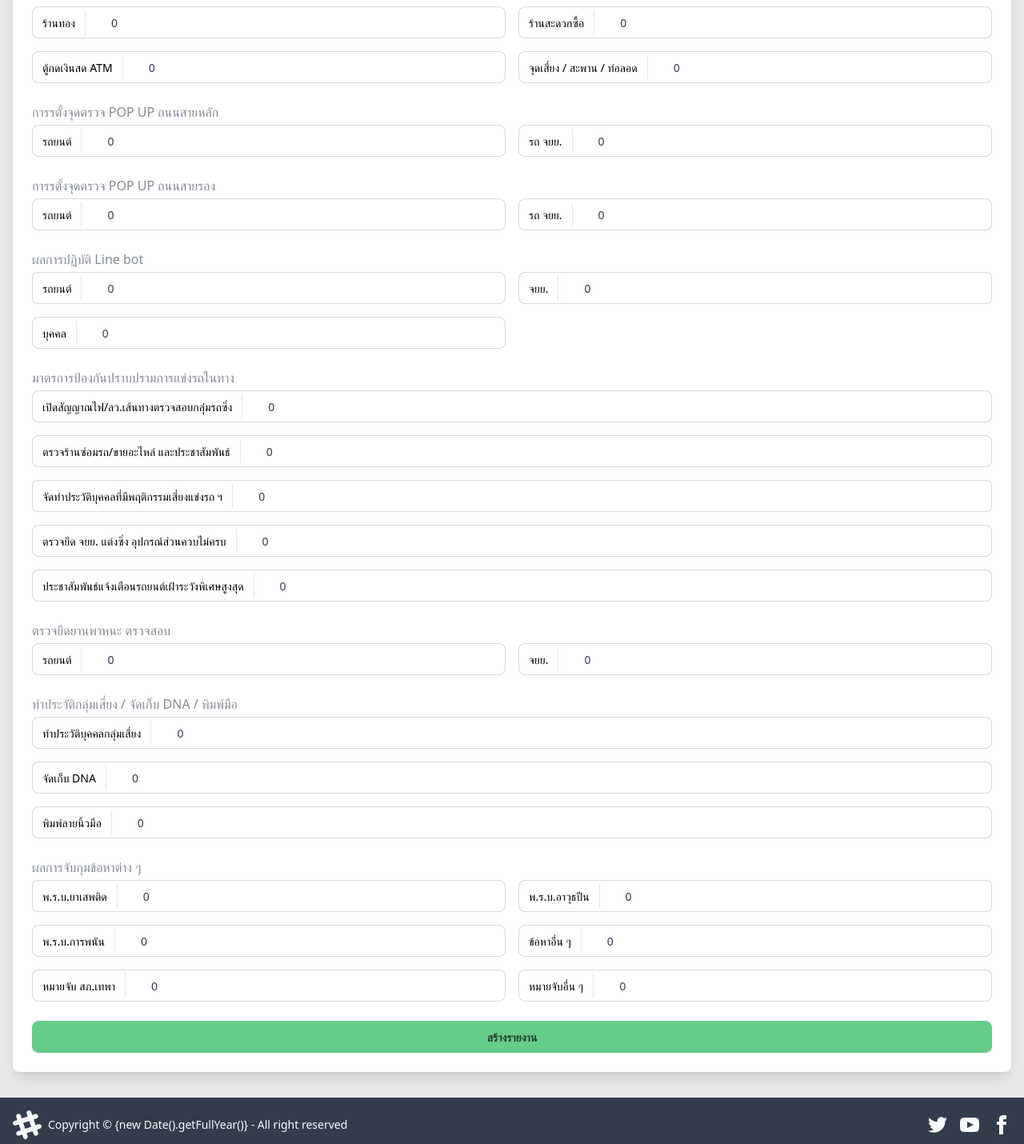
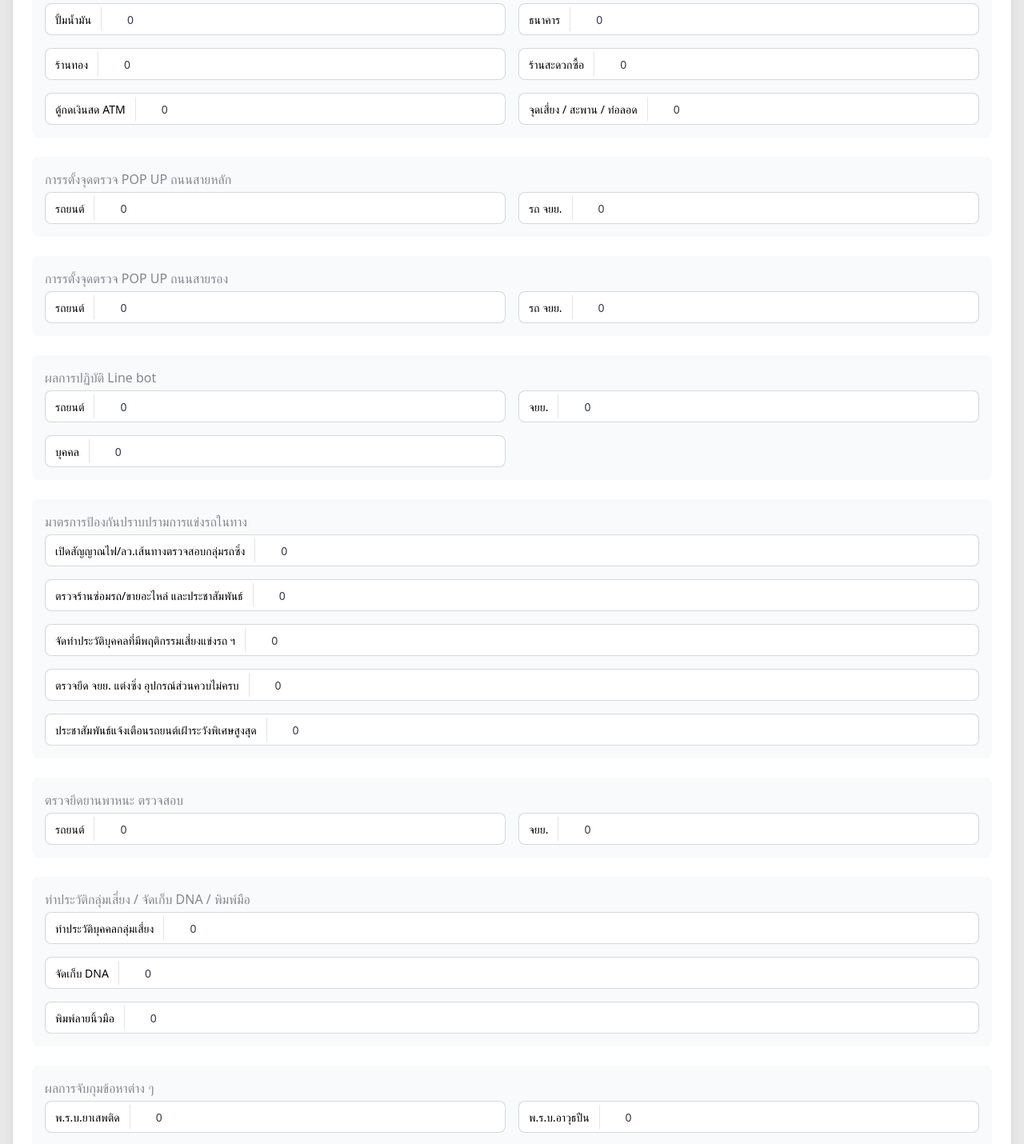
Before and after one commit to s0ci4lx/tp-report, a Vue app: page /prevention in a window 1280 px wide. Shown: the part 1320-2750 px from the top of the page at 80% size. Built offline with nearby package versions, Linux system fonts and the light colour scheme.

Commit message:
Create form por success and don't save data

```diff
--- a/src/components/Footer.vue
+++ b/src/components/Footer.vue
@@ -3,7 +3,12 @@
     class="footer sm:footer-horizontal bg-neutral text-neutral-content items-center p-4"
   >
     <aside class="grid-flow-col items-center">
-      <svg
+      <img
+        class="w-12"
+        src="https://www.appsheet.com/template/gettablefileurl?appName=Upload_Picture-2027633&tableName=Picture&fileName=Picture_Images%2F06-20-2023%2019-10-41.Picture.121108.png"
+        alt=""
+      />
+      <!-- <svg
         width="36"
         height="36"
         viewBox="0 0 24 24"
@@ -15,8 +20,8 @@
         <path
           d="M22.672 15.226l-2.432.811.841 2.515c.33 1.019-.209 2.127-1.23 2.456-1.15.325-2.148-.321-2.463-1.226l-.84-2.518-5.013 1.677.84 2.517c.391 1.203-.434 2.542-1.831 2.542-.88 0-1.601-.564-1.86-1.314l-.842-2.516-2.431.809c-1.135.328-2.145-.317-2.463-1.229-.329-1.018.211-2.127 1.231-2.456l2.432-.809-1.621-4.823-2.432.808c-1.355.384-2.558-.59-2.558-1.839 0-.817.509-1.582 1.327-1.846l2.433-.809-.842-2.515c-.33-1.02.211-2.129 1.232-2.458 1.02-.329 2.13.209 2.461 1.229l.842 2.515 5.011-1.677-.839-2.517c-.403-1.238.484-2.553 1.843-2.553.819 0 1.585.509 1.85 1.326l.841 2.517 2.431-.81c1.02-.33 2.131.211 2.461 1.229.332 1.018-.21 2.126-1.23 2.456l-2.433.809 1.622 4.823 2.433-.809c1.242-.401 2.557.484 2.557 1.838 0 .819-.51 1.583-1.328 1.847m-8.992-6.428l-5.01 1.675 1.619 4.828 5.011-1.674-1.62-4.829z"
         ></path>
-      </svg>
-      <p>Copyright © {new Date().getFullYear()} - All right reserved</p>
+      </svg> -->
+      <p>Copyright © 2025 - สถานีตำรวจภูธรเทพา</p>
     </aside>
     <nav class="grid-flow-col gap-4 md:place-self-center md:justify-self-end">
       <a>
--- a/src/views/PreventionView.vue
+++ b/src/views/PreventionView.vue
@@ -15,7 +15,8 @@ const goBack = () => {
   router.push({ name: "home" });
 };
 
-const selectedWorkType = ref(""); // สายงานที่เลือก
+const showForm = ref(true); // ตัวแปรควบคุมการแสดงผลของฟอร์ม
+
 const formData = ref({
   dateTime: dayjs().format("YYYY-MM-DDTHH:mm"), // วันที่และเวลาปัจจุบัน
   workType: "งานป้องกันปราบปราม", // สายงานที่เลือก
@@ -151,9 +152,10 @@ const generateReport = () => {
     "D MMMM BB เวลา HH:mm น."
   );
 
+  showForm.value = false;
   let reportSections = [];
 
-  reportSections.push(`:: เรียน ผู้บังคับบัญชา
+  reportSections.push(`เรียน ผู้บังคับบัญชา
  สภ.เทพา วันที่ ${formattedDate}
 ภายใต้การอำนวยการของ
  พ.ต.อ.เฉลิมชัย เพชรกาศ ผกก.สภ.เทพา
@@ -247,6 +249,16 @@ const generateReport = () => {
   if (confiscate.length)
     reportSections.push(`🔹 ตรวจยึดยานพาหนะ :\n  ${confiscate.join("\n  ")}`);
 
+  let riskdna = [];
+  if (formData.value.riskProfileCount)
+    riskdna.push(`- บุคคลกลุ่มเสี่ยง ${formData.value.riskProfileCount} ราย`);
+  if (formData.value.dnaCollectionCount)
+    riskdna.push(`- จัดเก็บ DNA ${formData.value.dnaCollectionCount} ราย`);
+  if (formData.value.fingerprintCount)
+    riskdna.push(`- พิมพ์ลายนิ้วมือ ${formData.value.fingerprintCount} ราย`);
+  if (riskdna.length)
+    reportSections.push(`🔹 จัดทำประวัติบุคคล :\n  ${riskdna.join("\n  ")}`);
+
   let arrests = [];
   if (formData.value.drugArrestCount)
     arrests.push(`- พ.ร.บ.ยาเสพติด ${formData.value.drugArrestCount} ราย`);
@@ -282,10 +294,21 @@ const copyReport = () => {
 <template>
   <div class="min-h-screen bg-base-200 flex flex-col">
     <div class="container mx-auto px-4 py-8">
-      <button @click="goBack" class="btn btn-secondary mb-4">
-        กลับไปเลือกสายงาน
-      </button>
-      <div class="bg-base-100 shadow-lg rounded-lg p-6">
+      <div class="flex justify-between items-center">
+        <button @click="goBack" class="btn btn-secondary mb-4">
+          กลับไปเลือกสายงาน
+        </button>
+        <!-- ปุ่ม Show เพื่อแสดงฟอร์มอีกครั้ง -->
+        <button
+          v-if="!showForm"
+          @click="showForm = true"
+          class="btn btn-primary mb-4"
+        >
+          แก้ไขข้อมูล
+        </button>
+      </div>
+
+      <div v-if="showForm" class="bg-base-100 shadow-lg rounded-lg p-6">
         <h2 class="text-xl font-semibold mb-4">แบบฟอร์มงานป้องกันปราบปราม</h2>
 
         <!-- เพิ่มฟอร์มงานป้องกันปราบปรามที่นี่ -->
@@ -345,9 +368,11 @@ const copyReport = () => {
           </div>
 
           <!-- สิ่งที่ทำ (เลือกได้หลายรายการ) -->
-          <div>
+          <div class="bg-neutral-content p-4 rounded-lg hover:shadow-lg">
             <label class="label">
-              <span class="label-text">สิ่งที่ทำ (เลือกได้หลายรายการ)</span>
+              <span class="label-text mb-1"
+                >สิ่งที่ทำ (เลือกได้หลายรายการ)</span
+              >
             </label>
             <div class="mt-2 space-y-2">
               <!-- Checkbox สำหรับรายการที่กำหนดไว้ -->
@@ -385,7 +410,7 @@ const copyReport = () => {
           </div>
 
           <!-- จำนวนครั้งของผลการปฏิบัติ ตรวจรสถานที่-->
-          <div>
+          <div class="bg-neutral-content p-4 rounded-lg hover:shadow-lg">
             <label class="label">
               <span class="label-text mb-1"
                 >ตรวจเยี่ยมสถานที่ ธนาคาร ร้านทอง ฯ</span
@@ -459,7 +484,7 @@ const copyReport = () => {
           </div>
 
           <!-- POP UP ถนนสายหลัก -->
-          <div>
+          <div class="bg-neutral-content p-4 rounded-lg hover:shadow-lg">
             <label class="label">
               <span class="label-text mb-1"
                 >การรตั้งจุดตรวจ POP UP ถนนสายหลัก</span
@@ -491,7 +516,7 @@ const copyReport = () => {
           </div>
 
           <!-- POP UP ถนนสายรอง -->
-          <div>
+          <div class="bg-neutral-content p-4 rounded-lg hover:shadow-lg">
             <label class="label">
               <span class="label-text mb-1"
                 >การรตั้งจุดตรวจ POP UP ถนนสายรอง</span
@@ -523,7 +548,7 @@ const copyReport = () => {
           </div>
 
           <!-- ผลการปฏิบัติ Line bot -->
-          <div>
+          <div class="bg-neutral-content p-4 rounded-lg hover:shadow-lg">
             <label class="label">
               <span class="label-text mb-1">ผลการปฏิบัติ Line bot</span>
             </label>
@@ -563,7 +588,7 @@ const copyReport = () => {
           </div>
 
           <!-- มาตรการป้องกันปราบปรามการแข่งรถในทาง -->
-          <div>
+          <div class="bg-neutral-content p-4 rounded-lg hover:shadow-lg">
             <label class="label">
               <span class="label-text mb-1"
                 >มาตรการป้องกันปราบปรามการแข่งรถในทาง</span
@@ -635,7 +660,7 @@ const copyReport = () => {
           </div>
 
           <!-- ตรวจยึดยานพาหนะ ตรวจสอบ -->
-          <div>
+          <div class="bg-neutral-content p-4 rounded-lg hover:shadow-lg">
             <label class="label">
               <span class="label-text mb-1">ตรวจยึดยานพาหนะ ตรวจสอบ</span>
             </label>
@@ -665,7 +690,7 @@ const copyReport = () => {
           </div>
 
           <!-- ทำประวัติกลุ่มเสี่ยง / จัดเก็บ DNA / พิมพ์มือ -->
-          <div>
+          <div class="bg-neutral-content p-4 rounded-lg hover:shadow-lg">
             <label class="label">
               <span class="label-text mb-1"
                 >ทำประวัติกลุ่มเสี่ยง / จัดเก็บ DNA / พิมพ์มือ</span
@@ -709,7 +734,7 @@ const copyReport = () => {
           </div>
 
           <!-- ผลการจับกุมข้อหาต่าง ๆ -->
-          <div>
+          <div class="bg-neutral-content p-4 rounded-lg hover:shadow-lg">
             <label class="label">
               <span class="label-text mb-1">ผลการจับกุมข้อหาต่าง ๆ</span>
             </label>
@@ -779,9 +804,14 @@ const copyReport = () => {
           </div>
 
           <!-- ปุ่มส่งฟอร์ม -->
-          <button type="submit" class="btn btn-primary w-full">
-            สร้างรายงาน
-          </button>
+          <div class="flex justify-between items-center">
+            <button type="submit" class="btn btn-primary w-32">
+              บันทึกข้อมูล
+            </button>
+            <button type="submit" class="btn btn-secondary w-32">
+              สร้างรายงาน
+            </button>
+          </div>
         </form>
       </div>
 
@@ -795,7 +825,7 @@ const copyReport = () => {
         </div>
         <textarea
           v-model="report"
-          class="textarea textarea-bordered w-full h-64"
+          class="textarea textarea-bordered w-full h-96"
         ></textarea>
         <button @click="copyReport" class="btn btn-info w-full mt-4">
           คัดลอกข้อความ
```
